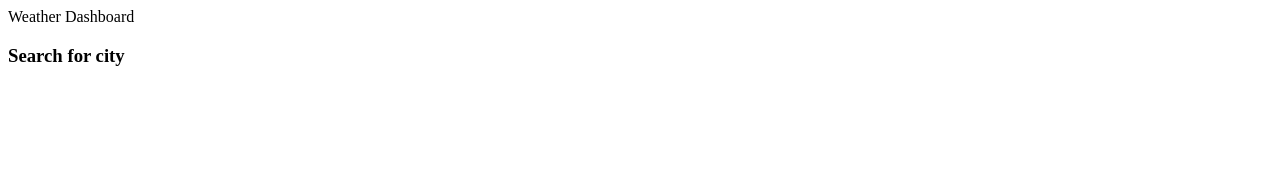
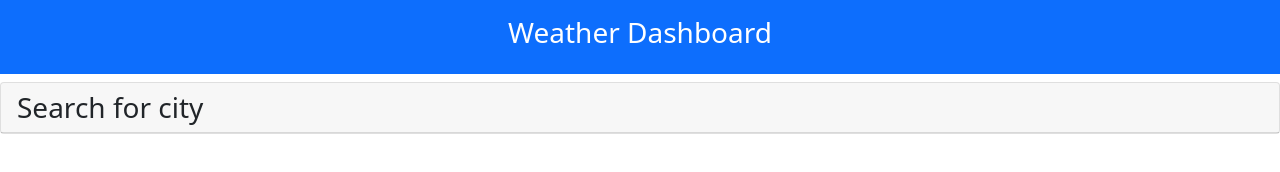
Before and after one commit to CDMurr/weather-dashboard, a plain HTML site: page index.html in a window 1280 px wide. Drawn offline with nearby package versions, Linux system fonts and the light colour scheme.

Commit message:
added bootstrap to format header background-colo, text-alignment, to mock up

```diff
--- a/index.html
+++ b/index.html
@@ -4,12 +4,13 @@
     <meta charset="UTF-8">
     <meta http-equiv="X-UA-Compatible" content="IE=edge">
     <meta name="viewport" content="width=device-width, initial-scale=1.0">
+    <link href="https://cdn.jsdelivr.net/npm/bootstrap@5.1.3/dist/css/bootstrap.min.css" rel="stylesheet" integrity="sha384-1BmE4kWBq78iYhFldvKuhfTAU6auU8tT94WrHftjDbrCEXSU1oBoqyl2QvZ6jIW3" crossorigin="anonymous">
     <title>Weather Dashboard</title>
 </head>
 <body>
-    <header>
-        Weather Dashboard
-    </header>
+    <header class="p-3 mb-2 bg-primary text-white text-center">
+        <h3>Weather Dashboard</h3>
+        </header>
 
     <main class="flex-row justify-space-between">
         <div class="Update class name">
```
